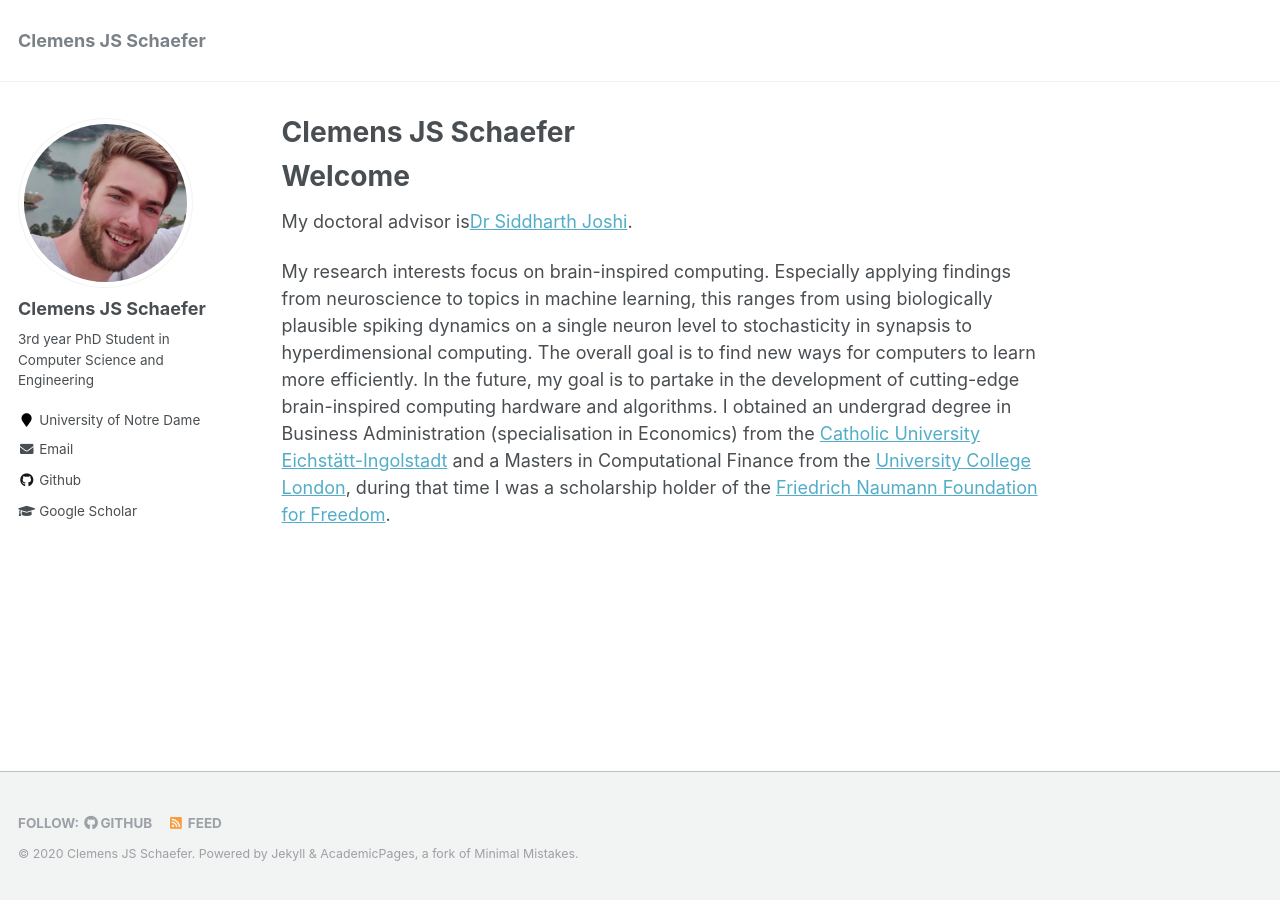
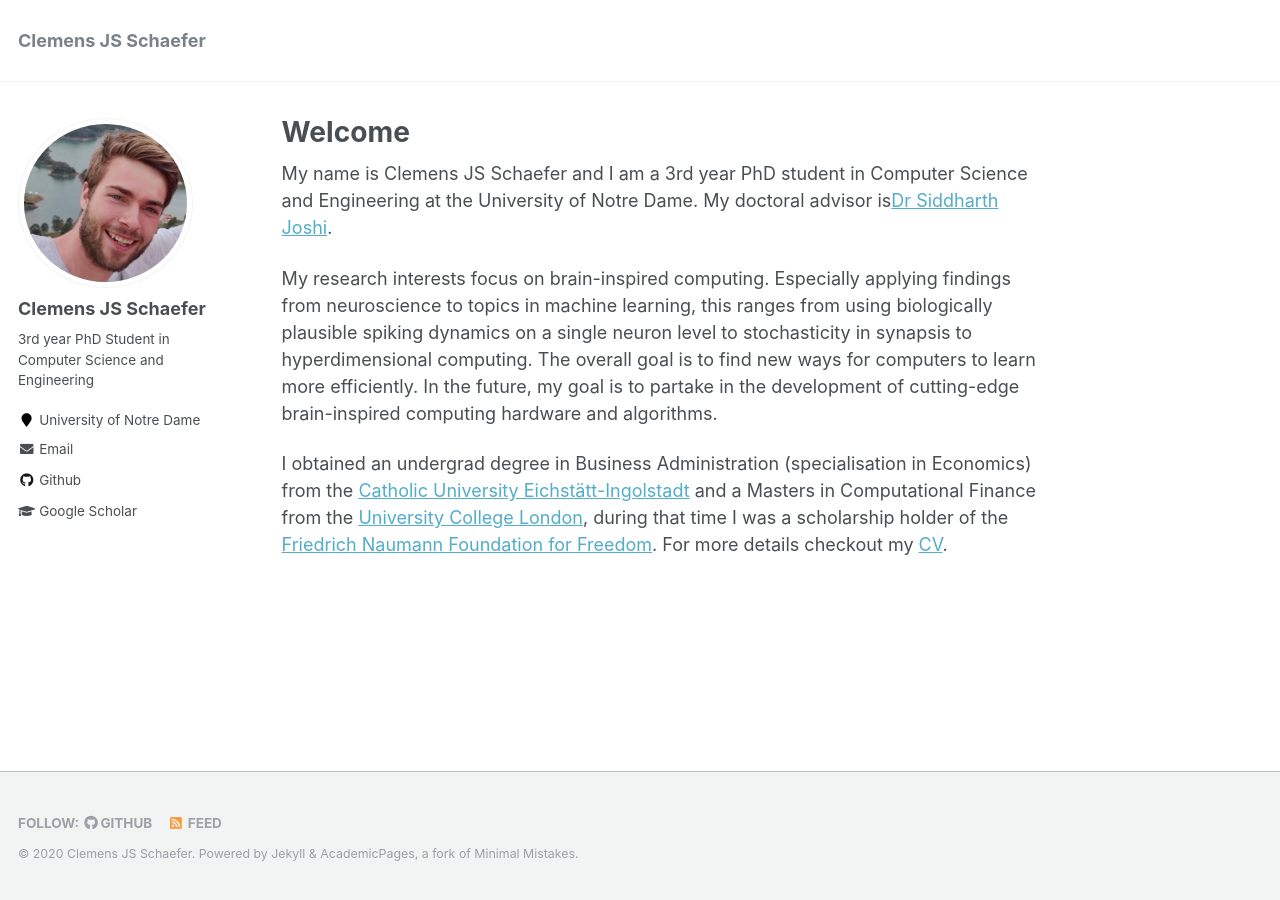
Before and after one commit to clee1994/clee1994.github.io, a Jekyll site: the page built from _pages/about.md, in a window 1280 px wide. Built offline with Jekyll 4.4.1, drawn with Linux system fonts in a browser that asks for light colours.

Commit message:
new design

```diff
--- a/_pages/about.md
+++ b/_pages/about.md
@@ -8,9 +8,8 @@
   - /about.html
 ---
 
-# Welcome
+My name is Clemens JS Schaefer and I am a 3rd year PhD student in Computer Science and Engineering at the University of Notre Dame. My doctoral advisor is[Dr Siddharth Joshi](https://siddharth-joshi.com/).
 
+My research interests focus on brain-inspired computing. Especially applying findings from neuroscience to topics in machine learning, this ranges from using biologically plausible spiking dynamics on a single neuron level to stochasticity in synapsis to hyperdimensional computing. The overall goal is to find new ways for computers to learn more efficiently. In the future, my goal is to partake in the development of cutting-edge brain-inspired computing hardware and algorithms.
 
-My doctoral advisor is[Dr Siddharth Joshi](https://siddharth-joshi.com/).
-
-My research interests focus on brain-inspired computing. Especially applying findings from neuroscience to topics in machine learning, this ranges from using biologically plausible spiking dynamics on a single neuron level to stochasticity in synapsis to hyperdimensional computing. The overall goal is to find new ways for computers to learn more efficiently. In the future, my goal is to partake in the development of cutting-edge brain-inspired computing hardware and algorithms. I obtained an undergrad degree in Business Administration (specialisation in Economics) from the [Catholic University Eichstätt-Ingolstadt](https://www.ku.de/en/faculty-of-business-administration-wfi/) and a Masters in Computational Finance from the [University College London](https://www.ucl.ac.uk/), during that time I was a scholarship holder of the [Friedrich Naumann Foundation for Freedom](https://www.freiheit.org/).
+I obtained an undergrad degree in Business Administration (specialisation in Economics) from the [Catholic University Eichstätt-Ingolstadt](https://www.ku.de/en/faculty-of-business-administration-wfi/) and a Masters in Computational Finance from the [University College London](https://www.ucl.ac.uk/), during that time I was a scholarship holder of the [Friedrich Naumann Foundation for Freedom](https://www.freiheit.org/). For more details checkout my [CV](files/CV.pdf).
```
Also changed, not shown: other parts of _pages/about.md (+1 -1 lines), 2 other files.
